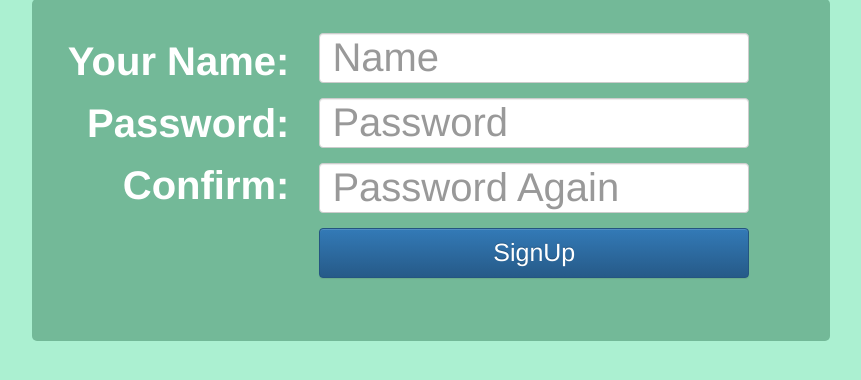
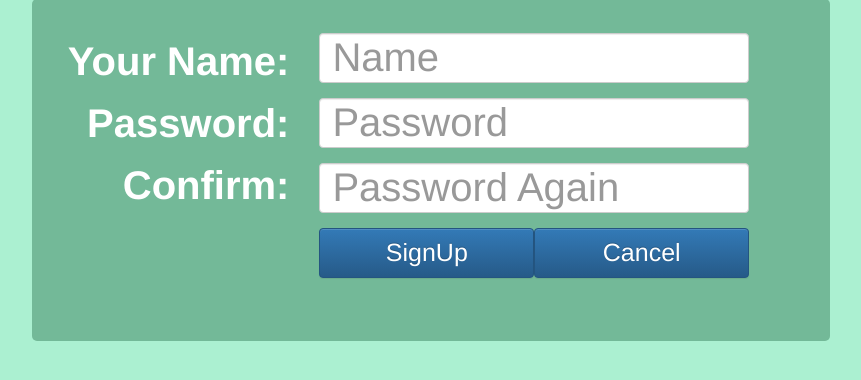
Before and after one commit to tsook/harathon, a Django app: page /signup/ in a window 1280 px wide. Shown: the part 151-531 px from the top of the page, without its empty margins (209-1070 px from the left). Run offline with Django 3.2, Linux system fonts and the light colour scheme; some libraries are stand-ins or nearby versions.

Commit message:
login final?

```diff
--- a/finance/templates/finance/base.html
+++ b/finance/templates/finance/base.html
@@ -10,7 +10,6 @@
 <body>
 	<ul class="navbar">
 		<div class="container">
-			<li> <a href="{% url 'home_page' %}"> GiveGet <i class="fa fa-money" aria-hidden="true"></i></a></li>
 			<li style="float: right"> <a id="about" href="#"> About </a></li>
 			{% block header %}
 			{% endblock %}
--- a/finance/templates/finance/home_page.html
+++ b/finance/templates/finance/home_page.html
@@ -2,13 +2,14 @@
 {% load staticfiles %}
 
 {% block header %}
+<li> <a href="{% url 'home_page' %}"> GiveGet <i class="fa fa-money" aria-hidden="true"></i></a></li>
 <li> <a href="{% url 'new_Money' %}"> New Money </a></li>
 <li style="float: right"><a href="{% url 'logout' %}"> Logout: {{ name }}</a></li>
 {% endblock %}
 
 {% block content %}
 <div class="balance-section">
-	<h1 style="font-size: 20px; color: #333"> Net Balance </h1>
+	<h1 style="color: #333"> Net Balance </h1>
 	<div style="border-top: solid 1px #d8d8d8">
 	{% if balance < 0 %}
 		<h1 style="color: red; font-size: 60px"> ₩{{ balance }}</h1>
--- a/finance/templates/finance/new_Money.html
+++ b/finance/templates/finance/new_Money.html
@@ -1,6 +1,7 @@
 {% extends 'finance/base.html' %}
 
 {% block header %}
+<li> <a href="{% url 'home_page' %}"> GiveGet <i class="fa fa-money" aria-hidden="true"></i></a></li>
 <li> <a href="{% url 'new_Money' %}"> New Money </a></li>
 <li style="float: right"><a href="{% url 'logout' %}"> Logout: {{ name }}</a></li>
 {% endblock %}
--- a/finance/templates/registration/login.html
+++ b/finance/templates/registration/login.html
@@ -1,6 +1,9 @@
 {% extends 'finance/base.html' %}
 {% load staticfiles %}
 
+{% block header %}
+<li> <a> GiveGet <i class="fa fa-money" aria-hidden="true"></i></a></li>
+{% endblock %}
 
 {% block content %}
 <div class="login-section" style="vertical-align: bottom;">
--- a/finance/templates/signup.html
+++ b/finance/templates/signup.html
@@ -1,5 +1,9 @@
 {% extends 'finance/base.html' %}
 {% load staticfiles %}
+
+{% block header %}
+<li> <a> GiveGet <i class="fa fa-money" aria-hidden="true"></i></a></li>
+{% endblock %}
 
 {% block content %}
 <div class="login-section" style="vertical-align: bottom;">
@@ -24,7 +28,12 @@
         <input type="text" class="form-control" name="password2" placeholder="Password Again" style="font-size: 40px; width: 150%; height: 50px"/>
       </div>
       <div class="form-group">
-        <button type="submit" class="btn btn-primary" style="font-size: 25px; width: 150%">SignUp</a>
+        <table width="150%">
+        <tr>
+          <td width="50%"><button type="submit" class="btn btn-primary" style="font-size: 25px; width: 100%">SignUp</a></td>
+          <td width="50%"><a href="{% url 'login' %}" class="btn btn-primary" style="font-size: 25px; width: 100%">Cancel</a></td>
+        </tr>
+        </table>
       <div>
     </div>
   </form>
--- a/finance/urls.py
+++ b/finance/urls.py
@@ -8,7 +8,6 @@ urlpatterns = [
 	url(r'^home/$', views.home_page, name='home_page'),
 	url(r'^new/Money/$', views.new_Money, name='new_Money'),
 	url(r'^canvas/$', views.canvas_test, name='canvas_test'),
-	#url(r'^login/$', auth_views.login, {'template_name': 'finance/login_page.html'}, name='login'),
 	url(r'^accounts/profile/$', views.home_page, name='home_page'),
 	url(r'^delete/', views.delete, name="delete"),
 	url(r'^login/$', auth_views.login, name='login'),
```
